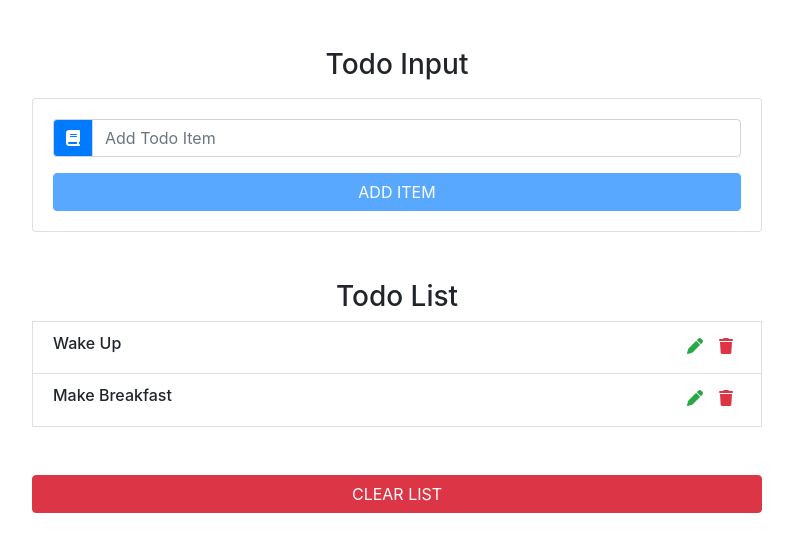
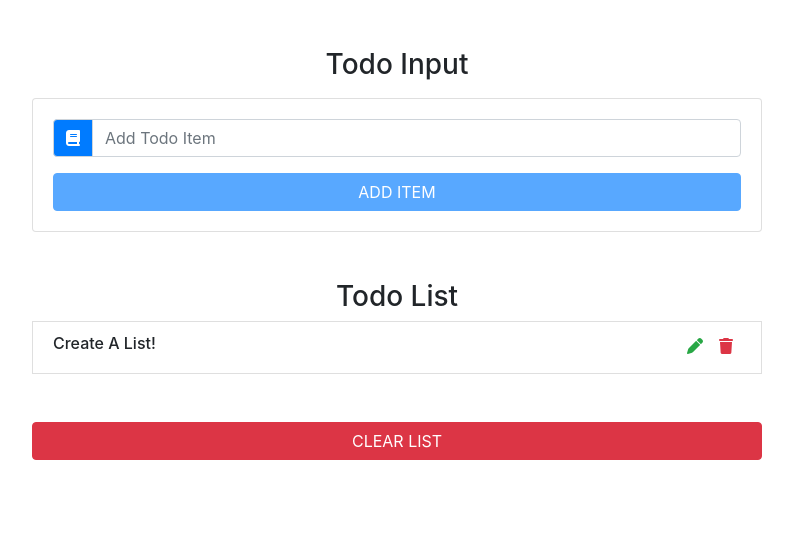
Before and after one commit to super8989/React_todo_list, a React (Create React App) app: page / in a window 1280 px wide. Shown: the top 552 px of the page, without its empty margins (243-1036 px from the left). Built offline with nearby package versions, Linux system fonts and the light colour scheme.

Commit message:
added logic for localStorage

```diff
--- a/src/App.js
+++ b/src/App.js
@@ -6,15 +6,16 @@ import TodoList from "./components/TodoList";
 import uuid from "uuid";
 
 class App extends Component {
-	state = {
-		items: [
-			{ id: 1, title: "wake up" },
-			{ id: 2, title: "make breakfast" }
-		],
+	constructor(props) {
+		super(props);
+		const savedItems = JSON.parse(window.localStorage.getItem("items"));
+		this.state = {
+			items: savedItems || [{ id: 1, title: "Create a list!" }],
 			id: uuid(),
 			item: "",
 			editItem: false
 		};
+	}
 
 	handleChange = e => {
 		this.setState({
@@ -31,38 +32,54 @@ class App extends Component {
 		};
 
 		const updatedItems = [...this.state.items, newItem];
-		this.setState({
+		this.setState(
+			{
 				items: updatedItems,
 				item: "",
 				id: uuid(),
 				editItem: false
-		});
+			},
+			this.syncLocalStorage
+		);
 	};
 
 	clearList = () => {
-		this.setState({
+		this.setState(
+			{
 				items: []
-		});
+			},
+			this.syncLocalStorage
+		);
 	};
 
 	handleDelete = id => {
 		const filteredItems = this.state.items.filter(item => item.id !== id);
 
-		this.setState({
+		this.setState(
+			{
 				items: filteredItems
-		});
+			},
+			this.syncLocalStorage
+		);
 	};
 
 	handleEdit = id => {
 		const filteredItems = this.state.items.filter(item => item.id !== id);
 		const selectedItem = this.state.items.find(item => item.id === id);
-		this.setState({
+		this.setState(
+			{
 				items: filteredItems,
 				item: selectedItem.title,
 				id: id,
 				editItem: true
-		});
+			},
+			this.syncLocalStorage
+		);
 	};
+
+	syncLocalStorage() {
+		window.localStorage.setItem("items", JSON.stringify(this.state.items));
+	}
 
 	render() {
 		return (
```
Lines whose indentation alone changed are shown as unchanged.
